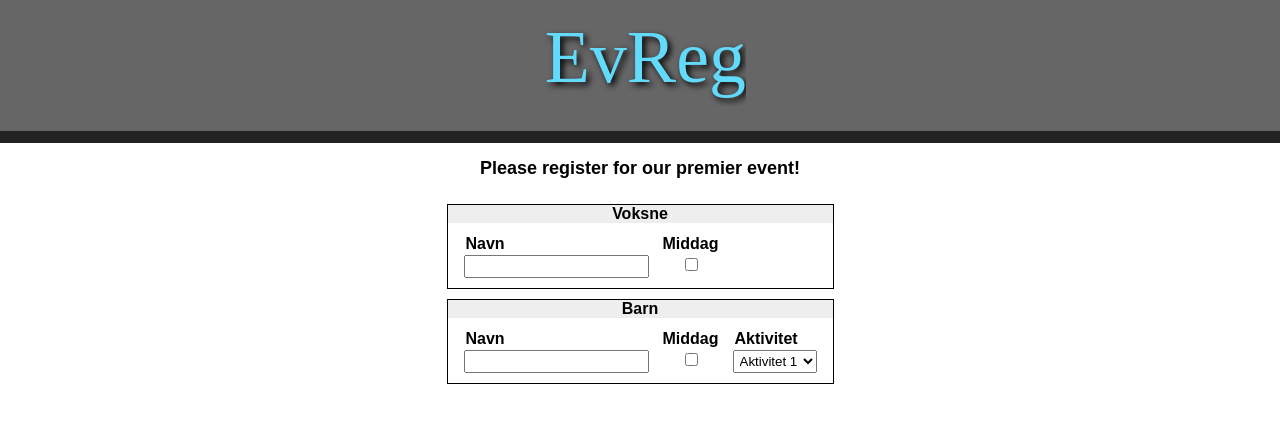
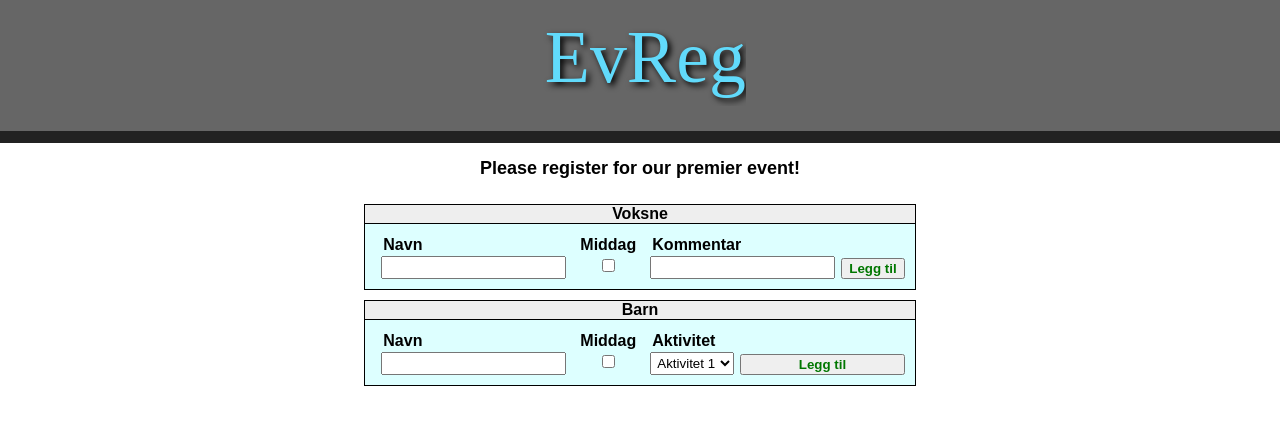
Before and after one commit to aweibell/react-event-registration, a React (Create React App) app: page / in a window 1280 px wide. Shown: the top 424 px of the page. Built offline with nearby package versions, Linux system fonts and the light colour scheme.

Commit message:
Refactored addRow and updates

```diff
--- a/src/event-registration/index.js
+++ b/src/event-registration/index.js
@@ -5,10 +5,14 @@ import RegistrationCollection from '../registration-collection';
 class EventRegistration extends Component {
 
   constructor(props) {
-    super(props)
+    super(props);
     this.state = {
-      collect: {}
-    }
+      collections: this.props.registration.reduce((acc, reg) => {
+        acc[reg.id] = [];
+        return acc;
+      }, {})
+    };
+    this.updateCollection = this.updateCollection.bind(this);
   }
 
   collect = (data, id) => {
@@ -17,15 +21,19 @@ class EventRegistration extends Component {
         ...this.state.collect,
         [id]: data,
       },
-    })
-    console.log('Collection:')
-    console.log(this.state)
+    });
+  };
+
+  updateCollection(collectionId, data) {
+    const collections = {...this.state.collections};
+    collections[collectionId] = data;
+    this.setState({collections});
   }
 
   render() {
     const { registration, style } = this.props;
     return (
-      <div className="event-registration">
+      <div style={style} className="event-registration">
         {
           // For each configured registration type (collection)
           registration.map((data, index) => {
@@ -37,8 +45,10 @@ class EventRegistration extends Component {
               column: Object.assign({}, style.column, collectionStyle.column),
               label: Object.assign({}, style.label, collectionStyle.label),
               input: Object.assign({}, style.input, collectionStyle.input)
-            }
-            return (<RegistrationCollection key={index} id={id} name={name} style={composedStyle} columns={columns} collect={this.collect} />)
+            };
+            return (<RegistrationCollection key={index} id={id} name={name} style={composedStyle} columns={columns}
+                                            collection={this.state.collections[id]}
+                                            updateCollection={this.updateCollection} />)
           })
         }
       </div>
@@ -48,7 +58,9 @@ class EventRegistration extends Component {
 
 EventRegistration.propTypes = {
   registration: PropTypes.array.isRequired,
-  style: PropTypes.object
+  style: PropTypes.object,
+  onChange: PropTypes.func,
+  onSubmit: PropTypes.func
 }
 
 export default EventRegistration;
--- a/src/registration-collection/index.js
+++ b/src/registration-collection/index.js
@@ -14,34 +14,39 @@ const defaultCollectionStyle = {
 class RegistrationCollection extends Component {
   constructor(props) {
     super(props);
-    this.state = {
-      content: this.props.content || [{}],
-      filledContent: {}
-    }
+    this.addRow = this.addRow.bind(this);
+    this.updateRow = this.updateRow.bind(this);
   }
 
-  sendCollectionData = (data, index, id) => {
-    console.log(`sendCollectionData: id: ${id}: index: ${index} data: ${data}`)
-    this.setState({
-      filledContent: {
-        ...this.state.filledContent,
-        [index]: data
-      }
-    })
-    this.props.collect(this.state.filledContent, this.props.id)
+  updateRow(rowIndex, updatedValue) {
+    const { collection } = this.props;
+    collection[rowIndex] = updatedValue;
+    this.props.updateCollection(this.props.id, collection);
+  }
+
+  addRow(newRow, collectionId) {
+    // Make a copy of props.collection array
+    const collection = [...this.props.collection ];
+    collection.push(newRow);
+    this.props.updateCollection(collectionId, collection);
   }
 
   render() {
     const {id, name, style, columns} = this.props;
     const collectionStyle = Object.assign({}, defaultCollectionStyle, style.collection);
+    const newRowStyle = {...collectionStyle.row};
+    newRowStyle.backgroundColor = '#ddffff';
+    newRowStyle.borderTop = 'solid thin black';
     return (
       <div style={collectionStyle}>
       <div style={collectionStyle.collectionName}>{name}</div>
       {
-        this.state.content.map((data, index) => {
-          return (<RegistrationRow key={index} index={index} id={id} columns={columns} data={data} sendCollectionData={this.sendCollectionData} style={style} />)
+        this.props.collection.map((data, index) => {
+          return (<RegistrationRow key={index} index={index} collectionId={id} columns={columns} data={data}
+                                   updateRow={this.updateRow} style={style.row} />)
         })
       }
+      <RegistrationRow collectionId={id} columns={columns} addRow={this.addRow} style={newRowStyle} />
       </div>
     );
   }
@@ -52,7 +57,7 @@ RegistrationCollection.propTypes = {
   name: PropTypes.string,
   style: PropTypes.object,
   columns: PropTypes.array.isRequired,
-  collect: PropTypes.func.isRequired
-}
+  collection: PropTypes.array.isRequired
+};
 
 export default RegistrationCollection;
--- a/src/registration-columns/Checkbox.js
+++ b/src/registration-columns/Checkbox.js
@@ -26,7 +26,7 @@ class Checkbox extends Component {
   }
 
   render() {
-    const {name, style} = this.props;
+    const {name, style, data} = this.props;
     const composedStyle = {
       column: Object.assign({}, defaultStyle.column, style.column),
       label: Object.assign({}, defaultStyle.label, style.label),
@@ -35,7 +35,7 @@ class Checkbox extends Component {
     return (
       <div style={composedStyle.column}>
         <label style={composedStyle.label}>{name}</label>
-        <input style={composedStyle.input} onChange={this.onChangeHandler} type="checkbox" />
+        <input style={composedStyle.input} onChange={this.onChangeHandler} type="checkbox" checked={data} />
       </div>
     );
   }
--- a/src/registration-columns/Dropdown.js
+++ b/src/registration-columns/Dropdown.js
@@ -26,7 +26,7 @@ class Dropdown extends Component {
   }
 
   render() {
-    const { name, options, style } = this.props;
+    const { name, options, style, data } = this.props;
     const composedStyle = {
       column: Object.assign({}, defaultStyle.column, style.column),
       label: Object.assign({}, defaultStyle.label, style.label),
@@ -35,11 +35,11 @@ class Dropdown extends Component {
     return (
       <div style={composedStyle.column}>
         <label style={composedStyle.label}>{name}</label>
-        <select style={composedStyle.input} name="select" onChange={this.onChangeHandler}>
+        <select style={composedStyle.input} name="select" onChange={this.onChangeHandler} value={data}>
           {
             options.map((opt, index) => {
-              const {text, value, selected} = opt
-              return (<option key={index} value={value} selected={selected}>{text}</option>)
+              const {text, value} = opt;
+              return (<option key={index} value={value}>{text}</option>)
             })
           }
         </select>
--- a/src/registration-columns/TextInput.js
+++ b/src/registration-columns/TextInput.js
@@ -27,7 +27,7 @@ class TextInput extends Component {
   }
 
   render() {
-    const {name, style} = this.props;
+    const {name, style, data} = this.props;
     const composedStyle = {
       column: Object.assign({}, defaultStyle.column, style.column),
       label: Object.assign({}, defaultStyle.label, style.label),
@@ -36,7 +36,7 @@ class TextInput extends Component {
     return (
       <div style={composedStyle.column}>
         <label style={composedStyle.label}>{name}</label>
-        <input style={composedStyle.input} onChange={this.onChangeHandler} type="text" />
+        <input style={composedStyle.input} onChange={this.onChangeHandler} type="text" value={data} />
       </div>
     );
   }
--- a/src/registration-row/index.js
+++ b/src/registration-row/index.js
@@ -8,55 +8,88 @@ import {TEXT, CHECKBOX, DROPDOWN} from '../registration-columns/types';
 const defaultRowStyle = {
   display: 'flex',
   flexWrap: 'wrap',
-  justifyContent: 'left',
-  padding: '10px'
+  justifyContent: 'flex-start',
+  padding: '10px',
+  button: {
+    alignSelf: 'flex-end',
+    flexGrow: '2',
+    color: '#070',
+    fontWeight: 'bold'
+  }
 };
 
 class RegistrationRow extends Component {
   constructor(props) {
     super(props);
     this.state = {
-      filledContent: {
-      }
-    }
+      rowData: {}
+    };
+    this.addRow = this.addRow.bind(this);
   }
 
-  sendValue = (value, id) => {
-    console.log(`Value ${value} id: ${id}`)
-    this.setState({
-      filledContent: {
-        ...this.state.filledContent,
-        [id]: value,
-      }
-    });
-    this.props.sendCollectionData(this.state.filledContent, this.props.index, this.props.id);
+  sendValue = (value, colName) => {
+    if (this.props.data) {
+      // send updated row to parent
+      const { data } = this.props;
+      data[colName] = value;
+      this.props.updateRow(this.props.index, data);
+    } else {
+      // row not added to collection yet, so update our own state
+      const { rowData } = this.state;
+      rowData[colName] = value;
+      this.setState({ rowData });
+    }
+  };
+
+  addRow(event) {
+    event.preventDefault();
+    if (this.props.addRow) {
+      // calling parent to add row to collection
+      this.props.addRow(this.state.rowData, this.props.collectionId);
+      this.rowForm.reset();
+      this.setState({rowData: {}});
+    }
   }
 
   render() {
     const { data, columns, style } = this.props;
-    const rowStyle = Object.assign({}, defaultRowStyle, style.row);
+    const rowStyle = Object.assign({}, defaultRowStyle, style);
     return (
-      <div style={rowStyle} className="registration-row">
+      <div className="registration-row">
+        <form ref={(input) => this.rowForm = input} style={rowStyle} onSubmit={(e) => this.addRow(e)}>
         {
           columns.map((data, index) => {
             const {id, name, type, options} = data;
-            switch(type) {
-              case CHECKBOX: return <CheckBox key={index} id={id} name={name} type={type} sendValue={this.sendValue} style={style}/>
-              case DROPDOWN: return <Dropdown key={index} id={id} options={options} name={name} type={type} sendValue={this.sendValue} style={style} />
-              case TEXT: return <TextInput key={index} id={id} name={name} type={type} sendValue={this.sendValue} style={style}/>
+            const fieldData = this.props.data ? this.props.data[id] : undefined;
+            switch (type) {
+              case CHECKBOX:
+                return <CheckBox key={index} id={id} name={name} type={type}
+                                 sendValue={this.sendValue} style={style} data={fieldData} />
+              case DROPDOWN:
+                return <Dropdown key={index} id={id} options={options} name={name} type={type}
+                                 sendValue={this.sendValue} style={style} data={fieldData} />
+              case TEXT:
+                return <TextInput key={index} id={id} name={name} type={type}
+                                  ref={(input) => this.textInput = input}
+                                  sendValue={this.sendValue} style={style} data={fieldData} />
             }
           })
         }
+          {this.props.addRow &&
+            <button style={rowStyle.button} type="submit" >Legg til</button>
+          }
+        </form>
       </div>
     );
   }
 }
 
 RegistrationRow.propTypes = {
-  id: PropTypes.string.isRequired,
-  index: PropTypes.number.isRequired,
-  data: PropTypes.object.isRequired,
-  sendCollectionData: PropTypes.func.isRequired,
+  collectionId: PropTypes.string.isRequired,
+  index: PropTypes.number,
+  data: PropTypes.object,
+  addRow: PropTypes.func,
+  updateCollection: PropTypes.func,
   style: PropTypes.object,
   columns: PropTypes.array.isRequired
 }
--- a/src/test/data.js
+++ b/src/test/data.js
@@ -14,6 +14,11 @@ const data = {
           "type": "checkbox",
           "name": "Middag",
           "id": "dinner"
+        },
+        {
+          "type": "text",
+          "name": "Kommentar",
+          "id": "comment"
         }
       ]
     },
@@ -35,18 +40,20 @@ const data = {
         {
           "type": "dropdown",
           "name": "Aktivitet",
+          "id": "activity",
+          "value": "aktivitet2",
           "options": [
             {
-              text: "Aktivitet 1",
-              value: "aktivitet1"
+              "text": "Aktivitet 1",
+              "value": "aktivitet1"
             },
             {
-              text: "Aktivitet 2",
-              value: "aktivitet2"
+              "text": "Aktivitet 2",
+              "value": "aktivitet2"
             },
             {
-              text: "Aktivitet 3",
-              value: "aktivitet3"
+              "text": "Aktivitet 3",
+              "value": "aktivitet3"
             }
           ]
         }
```
Also changed, not shown: 1 other file (tests, documents, lock files or other folders).
